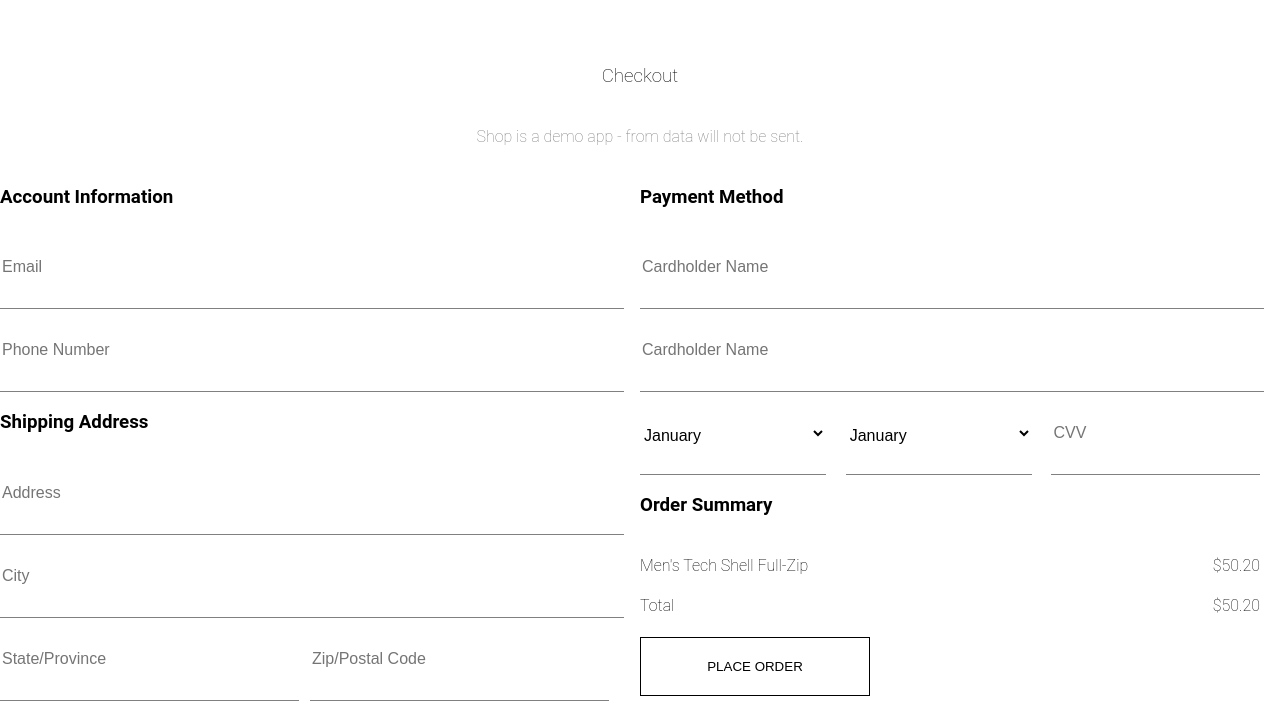
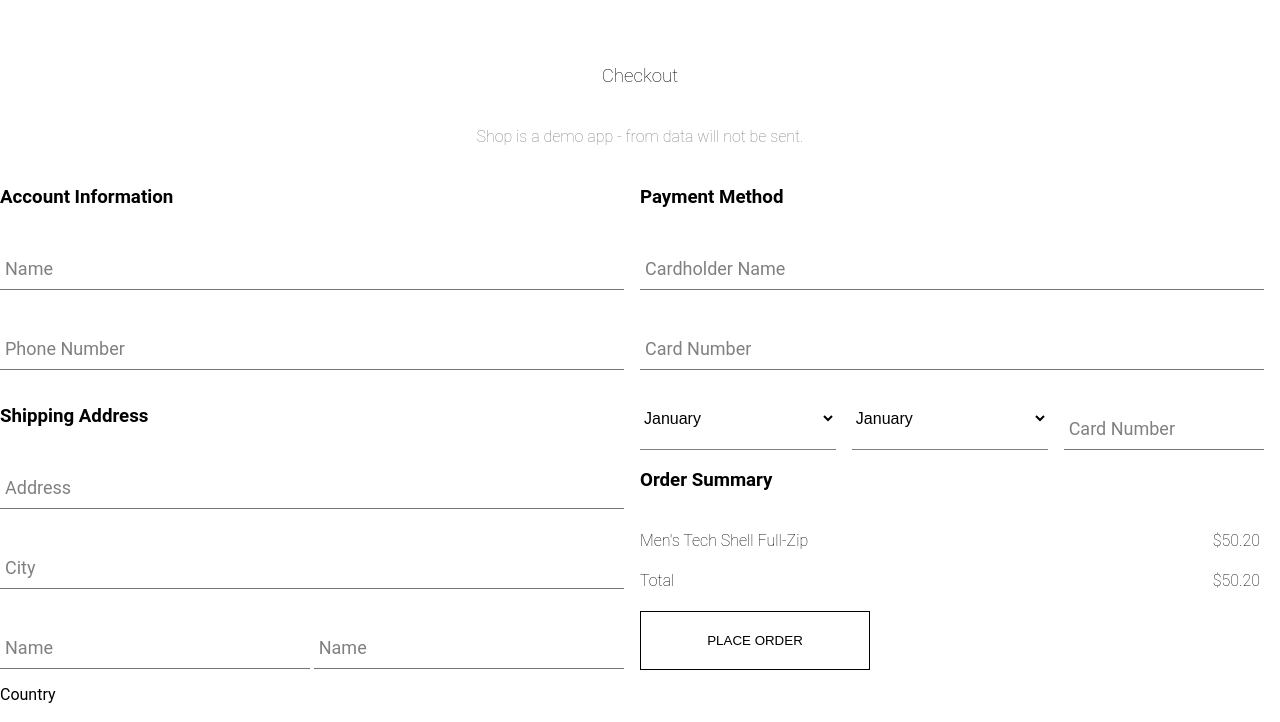
Before and after one commit to vishwiz/polymer-project-vishal, a plain HTML site: page html/checkout.html in a window 1280 px wide. Shown: the part 67-789 px from the top of the page. Drawn offline with Linux system fonts and the light colour scheme.

Commit message:
animation added

```diff
--- a/css/index.css
+++ b/css/index.css
@@ -82,10 +82,12 @@
     .date-section select {
         width: 29%;
     }
-     .checkout-section{
-         padding-right: 20px;
-         padding-left: 20px;
-     }
+
+    .checkout-section {
+        padding-right: 20px;
+        padding-left: 20px;
+    }
+
     .place-order input {
         width: 100% !important;
         position: fixed;
@@ -106,8 +108,9 @@ body {
     margin: 0;
     border: 0;
 }
-a{
-    color : black;
+
+a {
+    color: black;
     text-decoration: none
 }
 
@@ -507,32 +510,36 @@ footer input {
     border-top: none;
     border-right: none;
     border-left: none;
-    padding-top: 15px;
-    padding-bottom: 10px;
+    padding-top: 1.1em;
+    padding-bottom: 1em;
     font-size: 1em;
 
 
 }
-
-.account-info label {
+/* .account-info label{
     padding-top: 24px;
+    font-size: 1em;
+} */
+.country-label {
+    padding-top: 2.4em;
     font-size: 1em;
 }
 
 .state-info {
-    display: flex;
+    display: grid;
+    grid-template-columns: 1fr 1fr;
+    grid-column-gap: 1.2%;
 }
-.state-info div{
-    width:50%;
-}
-.state-info input{
+
+
+/* .state-info input {
     border: none;
     border-bottom: 1px solid grey;
     height: 5em;
     font-size: 1em;
     outline: none;
     min-width: 95%;
-}
+} */
 
 .checkbox {
     display: flex;
@@ -551,22 +558,23 @@ footer input {
 }
 
 .date-select {
-    display: flex;
-    justify-content: space-between;
+   display: grid;
+   grid-template-columns: 1fr 1fr 1fr;
+   grid-column-gap: 2.5%;
 }
 
-.date-select input {
+/* .date-select input {
     border: none;
     border-bottom: 1px solid grey;
     height: 5em;
     font-size: 1em;
     outline: none;
     width: 33%;
-}
+} */
 
-.date-select select {
+/* .date-select select {
     width: 30%;
-}
+} */
 
 .order-summary {
     display: flex;
@@ -577,10 +585,53 @@ footer input {
     font-weight: 100;
 }
 
-.place-order input {
+.place-order  input {
     background: none;
     width: 230px;
     outline: none;
     border: 1px solid black;
     height: 59px;
 }
+/* animation setup */
+
+.text-animation  {
+    position:relative;
+    margin-bottom:1em;
+  }
+  .text-animation input {
+    font-size: 1.8em;
+    padding-top: 1em;
+    display: block;
+    width: 100%;
+    border: none;
+    border-bottom: 1px solid #757575;
+  }
+  input:focus 		{ outline:none; }
+
+  /* LABEL ======================================= */
+  .text-animation label 				 {
+    color:grey;
+    font-size:18px;
+    font-weight:normal;
+    position:absolute;
+    pointer-events:none;
+    left:5px;
+    top:32px;
+    transition:0.2s ease all;
+    -moz-transition:0.2s ease all;
+    -webkit-transition:0.2s ease all;
+  }
+
+  /* active state */
+  input:focus ~ label,input:valid ~ label{
+    top:-2px;
+    font-size:1em;
+    color:grey;
+  }
+
+  .text-animation input:focus{
+      border-bottom:2px solid black;
+  }
+  #text-animation-input{
+      margin:0;
+  }
--- a/html/checkout.html
+++ b/html/checkout.html
@@ -32,16 +32,36 @@
     <section class="checkout-section">
         <form class="account-info">
             <h3>Account Information</h3>
-            <input class="info" type="text" placeholder="Email">
-            <input class="info" type="text" placeholder="Phone Number">
+            <div class="text-animation">
+                <input type="text" required>
+                <label>Name</label>
+              </div>
+              <div class="text-animation">
+                <input type="text" required>
+                <label>Phone Number</label>
+              </div>
             <h3>Shipping Address</h3>
-            <input class="info" type="text" placeholder="Address">
-            <input class="info" type="text" placeholder="City">
+            <div class="text-animation">
+                <input type="text" required>
+                <label>Address</label>
+              </div>
+              <div class="text-animation">
+                <input type="text" required>
+                <label>City</label>
+              </div>
             <div class="state-info">
-                <div> <input type="text" placeholder="State/Province"></div>
-                <div> <input type="text" placeholder="Zip/Postal Code"></div>
+                <div class="text-animation">
+                    <input type="text" required>
+
+                    <label>Name</label>
+                  </div>
+                  <div class="text-animation">
+                    <input type="text" required>
+
+                    <label>Name</label>
+                  </div>
             </div>
-            <label>Country</label>
+            <div>Country</div>
             <select class="country-select">
                 <option>India</option>
                 <option>Aidni</option>
@@ -56,9 +76,15 @@
 
         <form class="payment-info">
             <h3>Payment Method</h3>
-            <input class="info" type="text" placeholder="Cardholder Name">
-            <input class="info" type="text" placeholder="Cardholder Name">
-            <div class="date-select">
+            <div class="text-animation">
+                <input type="text" required>
+                <label>Cardholder Name</label>
+              </div>
+              <div class="text-animation">
+                <input type="text" required>
+                <label>Card Number</label>
+              </div>
+            <div class="date-select" >
                 <select>
                     <option>January</option>
                     <option>Feburary</option>
@@ -67,7 +93,11 @@
                     <option>January</option>
                     <option>Feburary</option>
                 </select>
-                <input type="text" placeholder="CVV">
+                <div class="text-animation" id="text-animation-input">
+                    <input type="text"  required>
+
+                    <label>Card Number</label>
+                  </div>
             </div>
             <h3>Order Summary</h3>
             <div class="order-summary">
```
